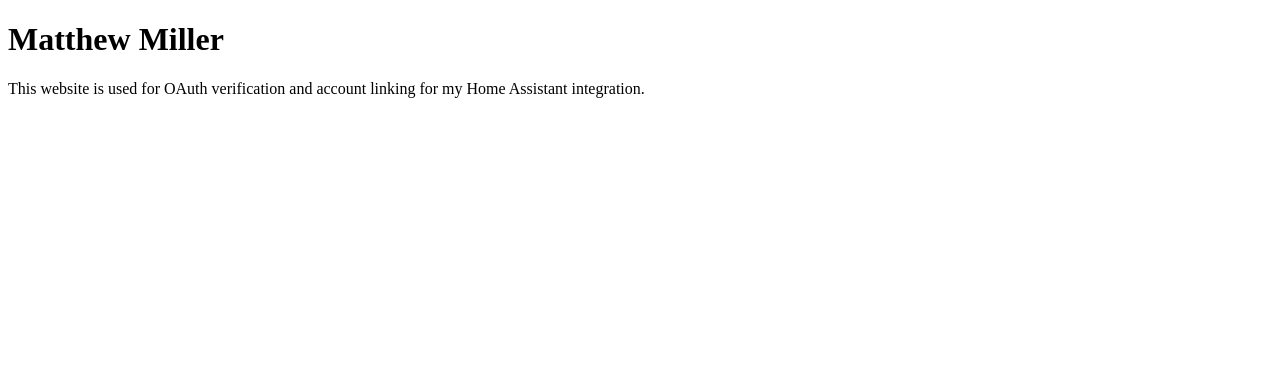
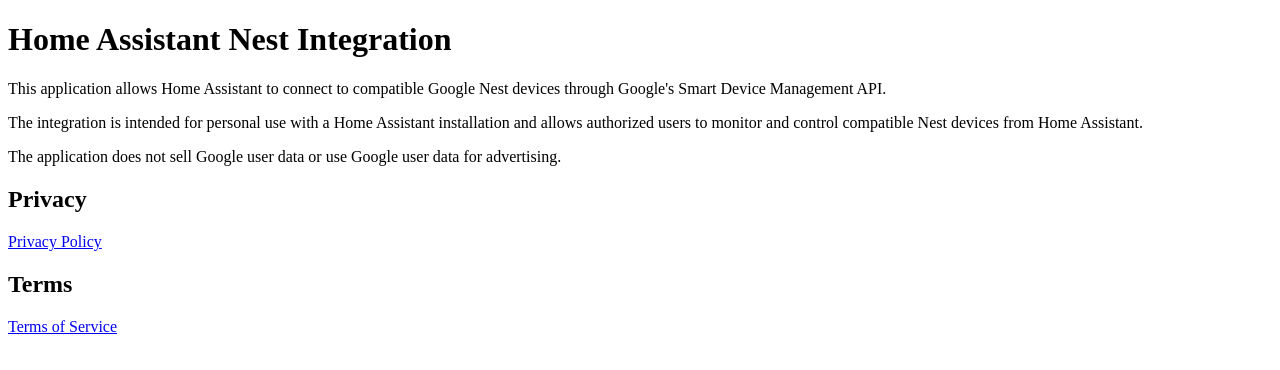
Before and after one commit to matthewmspace/home-assistant-nest, a plain HTML site: page index.html in a window 1280 px wide. Drawn offline with Linux system fonts and the light colour scheme.

Commit message:
Update index.html

```diff
--- a/index.html
+++ b/index.html
@@ -3,10 +3,35 @@
 <head>
     <meta charset="UTF-8">
     <meta name="viewport" content="width=device-width, initial-scale=1.0">
-    <title>Matthew Miller</title>
+    <title>Home Assistant Nest Integration</title>
 </head>
 <body>
-    <h1>Matthew Miller</h1>
-    <p>This website is used for OAuth verification and account linking for my Home Assistant integration.</p>
+    <h1>Home Assistant Nest Integration</h1>
+
+    <p>
+        This application allows Home Assistant to connect to compatible
+        Google Nest devices through Google's Smart Device Management API.
+    </p>
+
+    <p>
+        The integration is intended for personal use with a Home Assistant
+        installation and allows authorized users to monitor and control
+        compatible Nest devices from Home Assistant.
+    </p>
+
+    <p>
+        The application does not sell Google user data or use Google user data
+        for advertising.
+    </p>
+
+    <h2>Privacy</h2>
+    <p>
+        <a href="/privacy.html">Privacy Policy</a>
+    </p>
+
+    <h2>Terms</h2>
+    <p>
+        <a href="/terms.html">Terms of Service</a>
+    </p>
 </body>
 </html>
```
